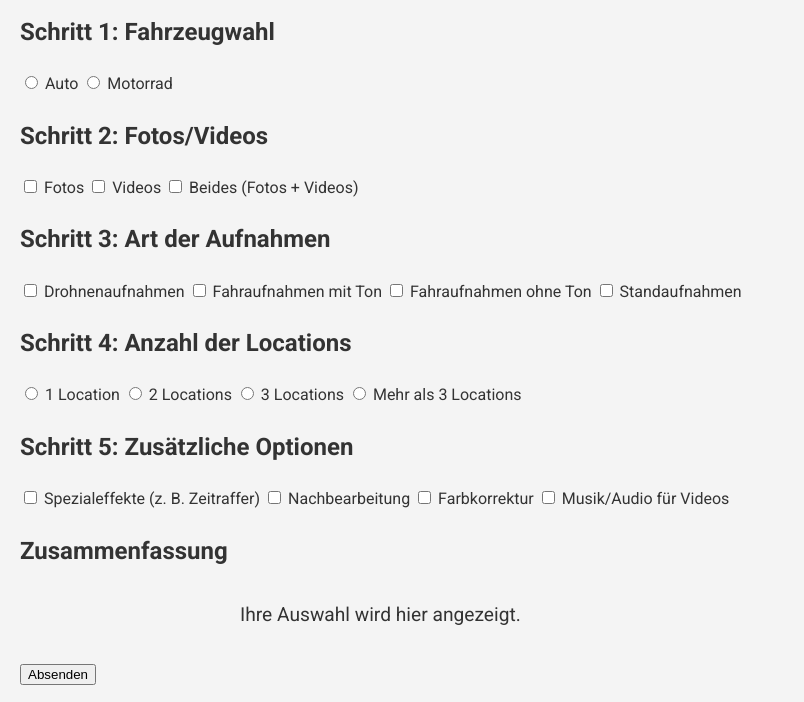
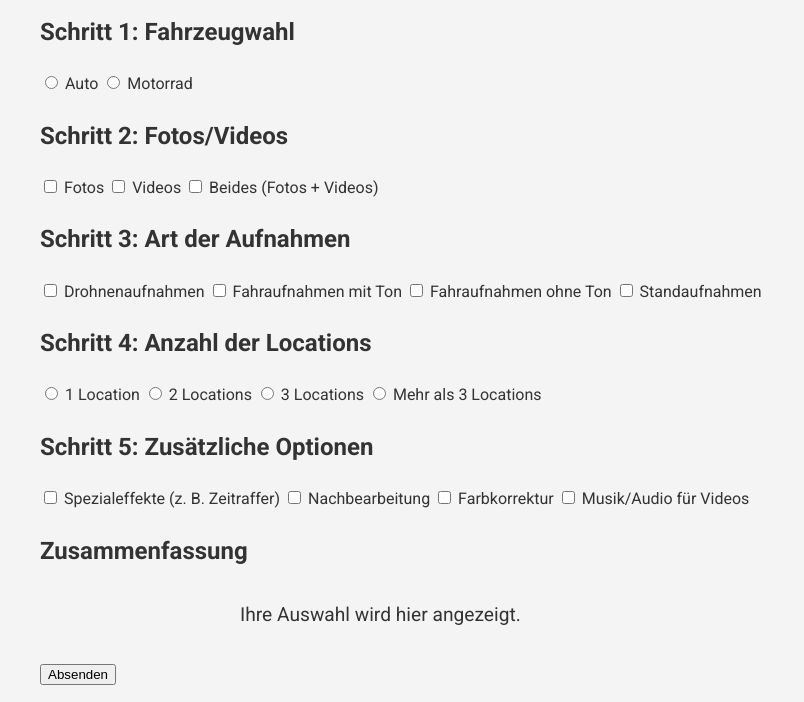
Before and after one commit to Phieryy/Shootingkonfigurator, a plain HTML site: page index.html in a window 1280 px wide. Shown: the part 98-800 px from the top of the page, without its empty margins (0-804 px from the left). Drawn offline with Linux system fonts and the light colour scheme; a script that the page names is missing.

Commit message:
Update style.css

```diff
--- a/style.css
+++ b/style.css
@@ -3,7 +3,7 @@ body {
     font-family: 'Roboto', sans-serif; /* Coole Schriftart */
     background-color: #f4f4f4; /* Helles Grau als Hintergrund */
     color: #333333; /* Dunkleres Grau für die Schrift */
-    margin: 0;
+    margin: 0 20px 0 20px;
     padding: 0 20px 0 20px;
     line-height: 1.6; /* Etwas mehr Abstand zwischen den Zeilen für bessere Lesbarkeit */
 }
```
